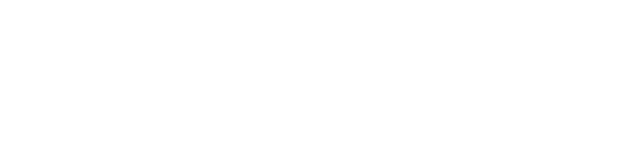
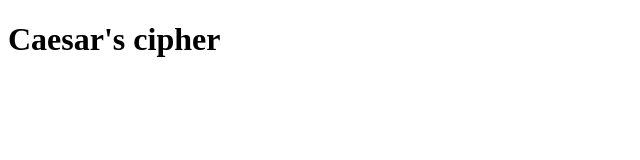
Before and after one commit to adrian-karbowniczyn/caesar-cipher, a website built with Parcel: page index.html in a window 1280 px wide. Shown: the whole page, without its empty margins (0-640 px from the left). Built offline with nearby package versions, Linux system fonts and the light colour scheme.

Commit message:
Add header

```diff
--- a/index.html
+++ b/index.html
@@ -12,5 +12,11 @@
     <script src="/js/app.js" defer></script>
   </head>
 
-  <body></body>
+  <body>
+    <div class="wrapper">
+      <header class="header">
+        <h1 class="header__title">Caesar's cipher</h1>
+      </header>
+    </div>
+  </body>
 </html>
```
